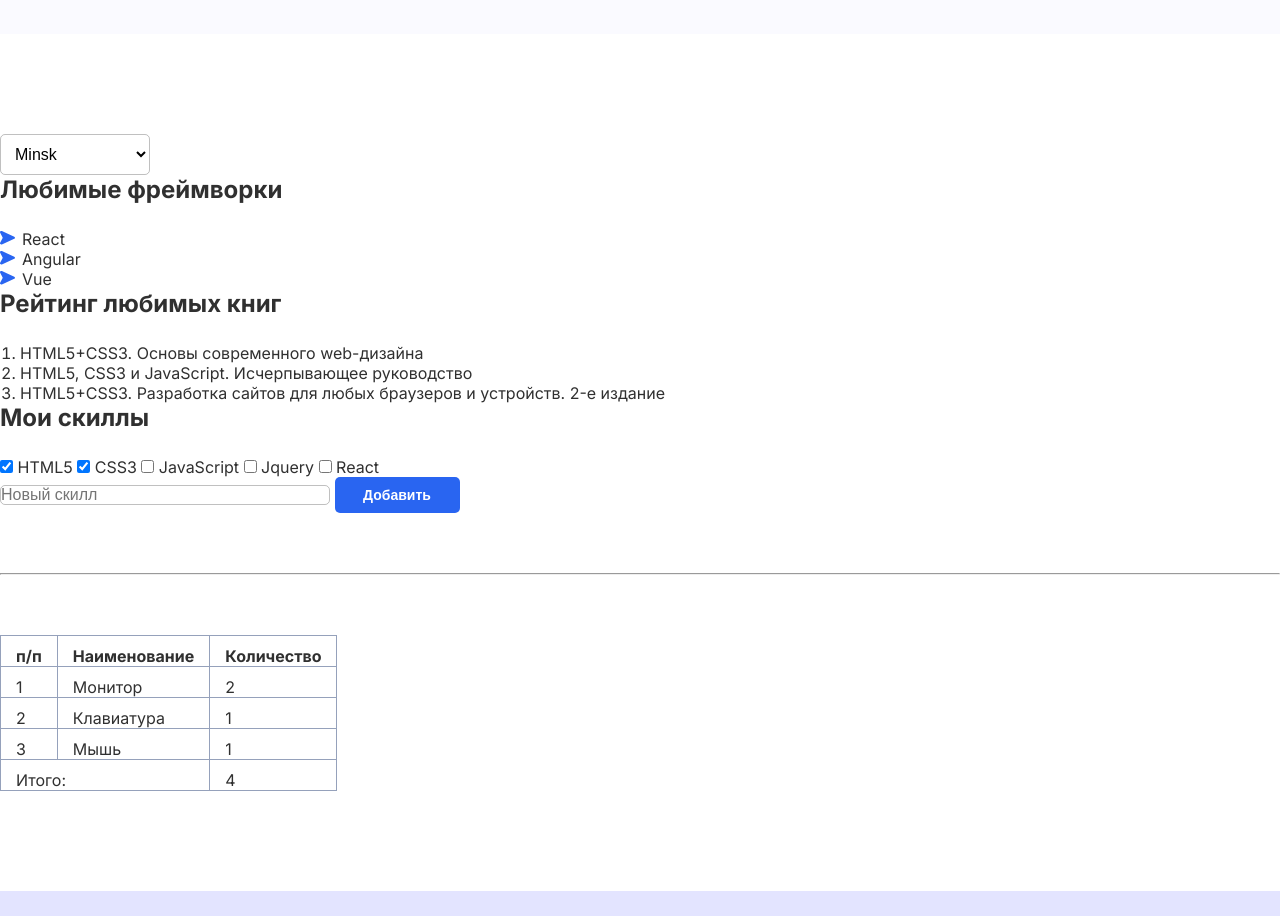
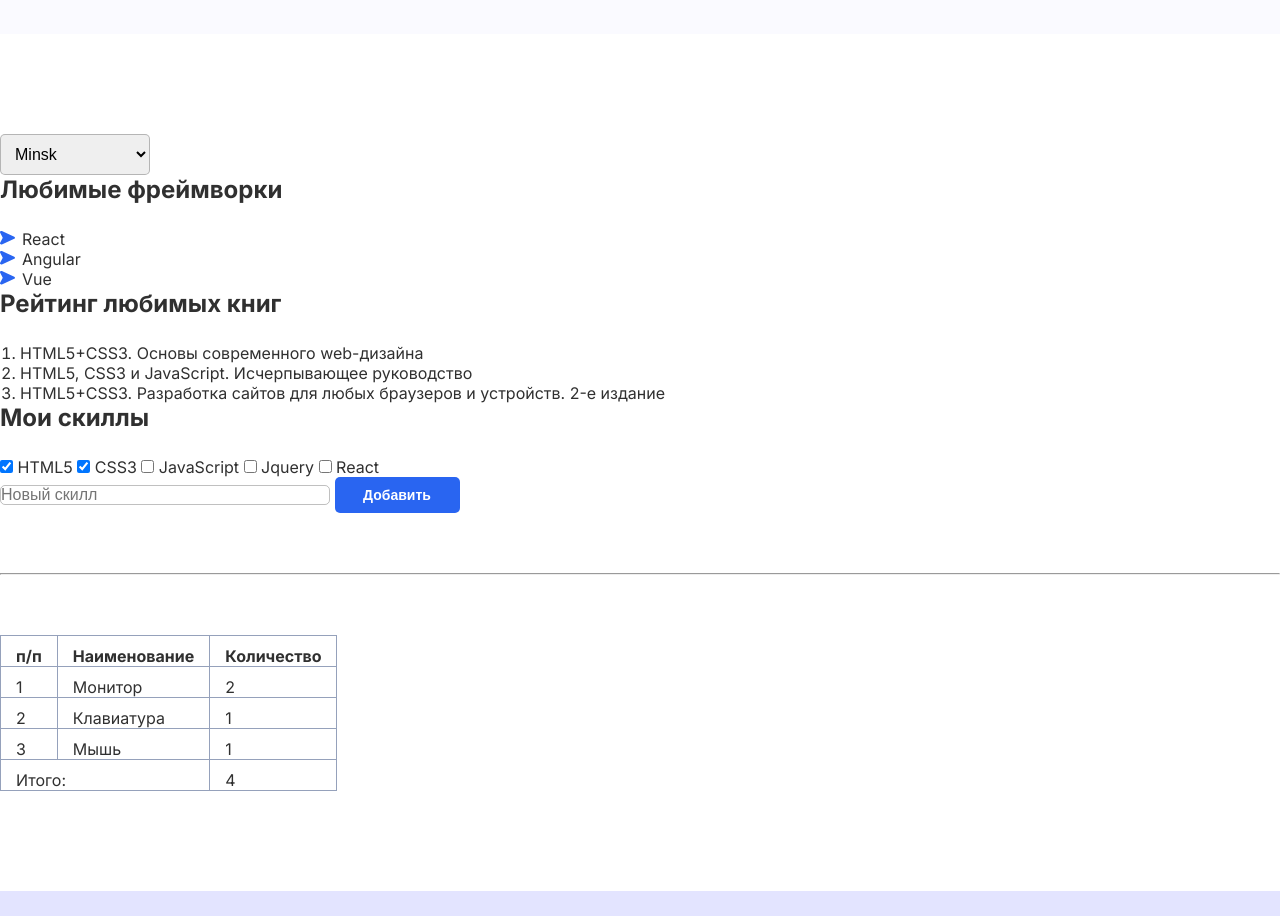
Before and after one commit to Apollo-Smart-Developer/2-hw-with-auto-test-html-css-main, a plain HTML site: page index.html in a window 1280 px wide. Shown: the part 1060-1976 px from the top of the page. Drawn offline with Linux system fonts and the light colour scheme.

Commit message:
chenges index.html

```diff
--- a/style.css
+++ b/style.css
@@ -66,8 +66,6 @@ select {
     border: 1px solid rgba(48, 48, 48, 0.3);
     border-radius: 5px;
     width: 150px;
-    background: rgba(255, 255, 255, 0);
-
 }
 
 .section-title {
```
